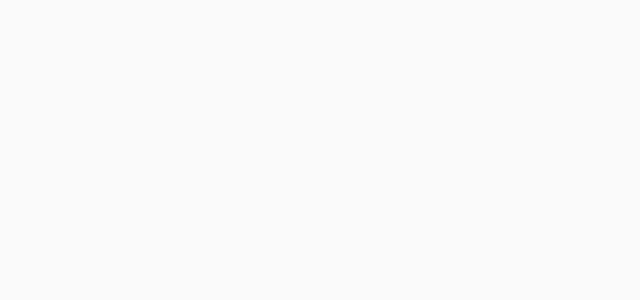
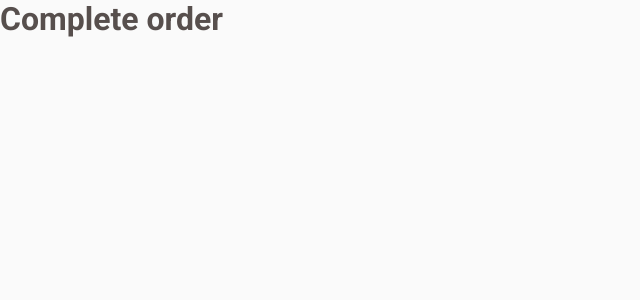
Before and after one commit to neanderdev/ignite-reactjs-spa-desafio, a React (Vite) app: page /completeOrder in a window 1280 px wide. Before the commit this address had no page. Shown: the top 300 px of the page, without its empty margins (0-640 px from the left). Built offline with nearby package versions, Linux system fonts and the light colour scheme.

Commit message:
feat: component complete order

```diff
--- a/src/Routes.tsx
+++ b/src/Routes.tsx
@@ -1,11 +1,14 @@
 import { Route, Routes } from 'react-router-dom'
 
+import { CompleteOrderPage } from './pages/CompleteOrder'
 import { HomePage } from './pages/Home'
 
 export function AppRoutes() {
   return (
     <Routes>
       <Route path="/" element={<HomePage />} />
+
+      <Route path="/completeOrder" element={<CompleteOrderPage />} />
     </Routes>
   )
 }
--- /dev/null
+++ b/src/pages/CompleteOrder/index.tsx
@@ -0,0 +1,3 @@
+export function CompleteOrderPage() {
+  return <h1>Complete order</h1>
+}
```
